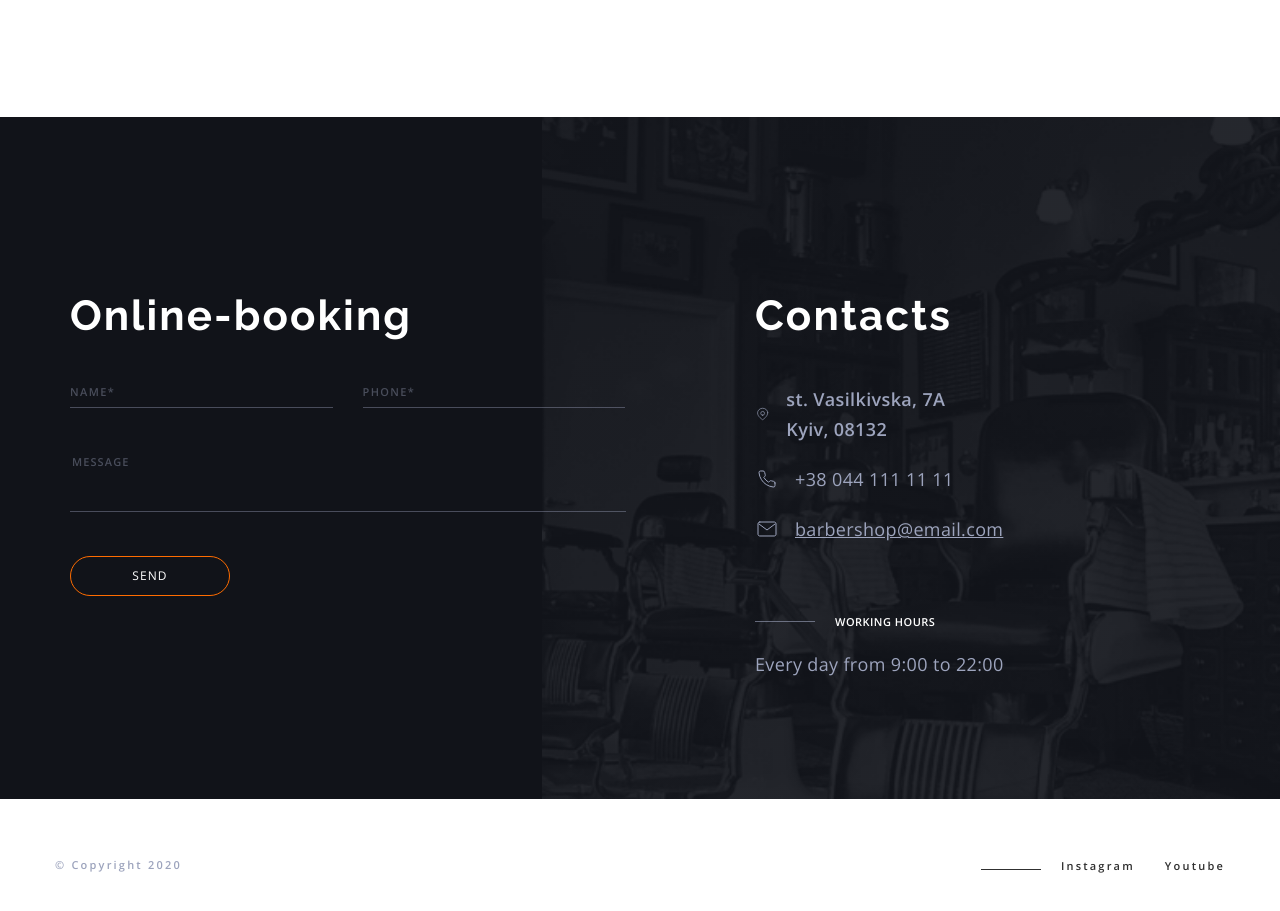
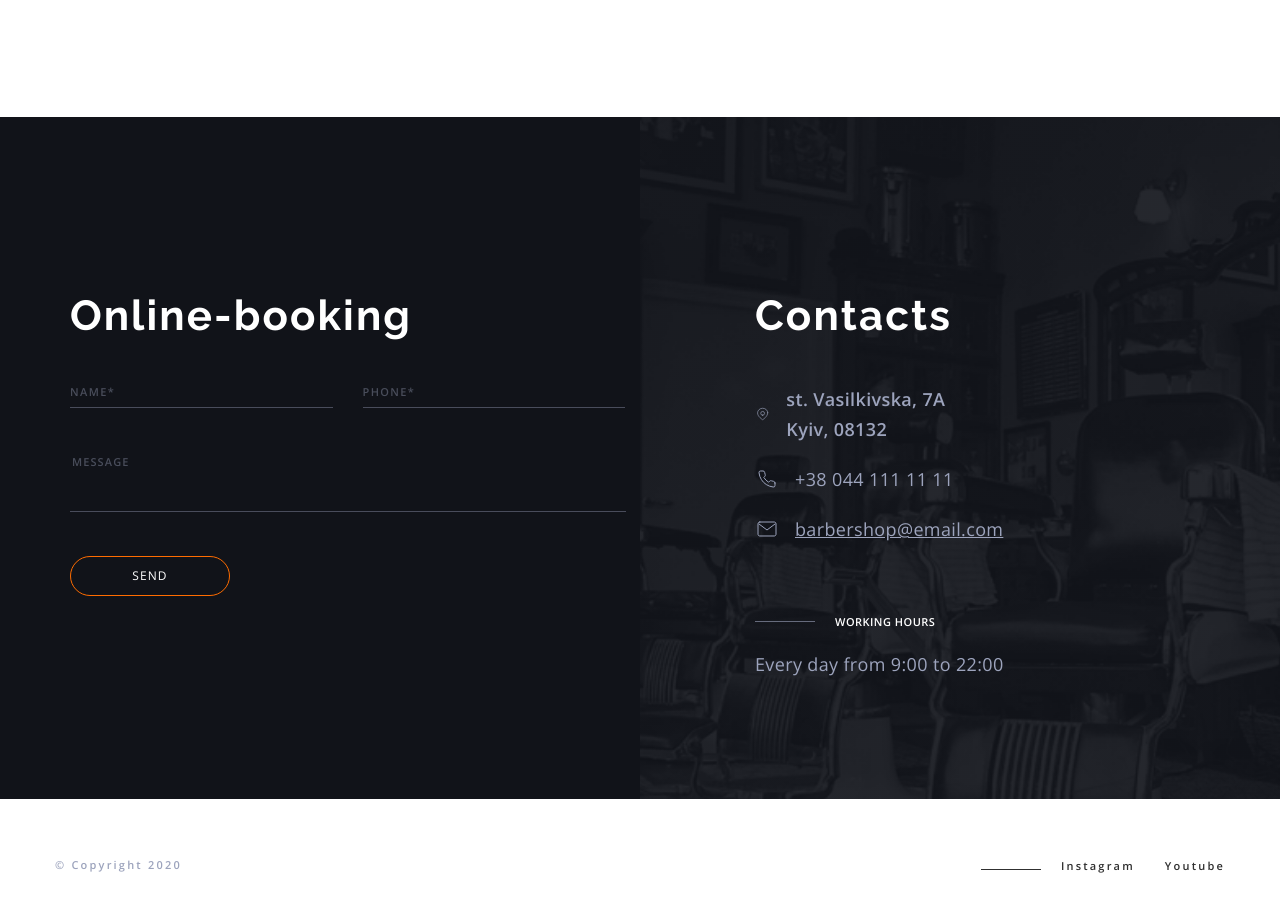
Before and after one commit to lonaver/barbershopadapter, a plain HTML site: page index.html in a window 1280 px wide. Shown: the part 3952-4863 px from the top of the page. Drawn offline with nearby package versions, Linux system fonts and the light colour scheme.

Commit message:
change bookin bcg

```diff
--- a/sass/components/_section-booking.scss
+++ b/sass/components/_section-booking.scss
@@ -70,8 +70,7 @@
       ),
       url("../images/booking/Bg1200_785@1x-min.png");
     background-repeat: no-repeat;
-    background-position-x: calc(40vw + 30px);
-    background-position-y: 50%;
+    background-position: left calc(50vw + 0px) top 50%;
     @media (min-device-pixel-ratio: 2),
       (min-resolution: 192dpi),
       (min-resolution: 2dppx) {
```
Also changed, not shown: css/main.css, css/main.min.css, 2 other files.
